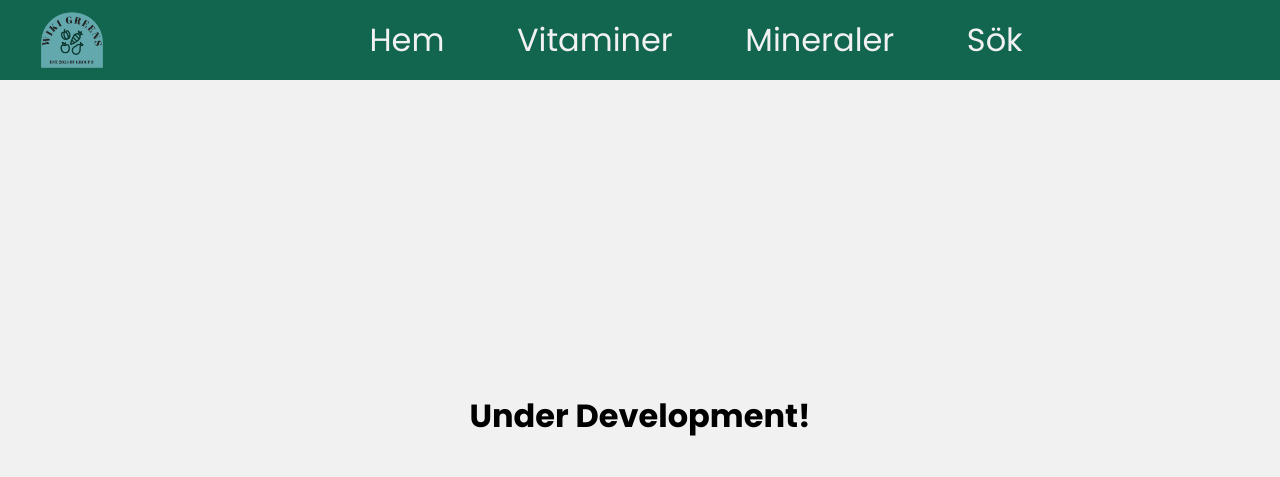
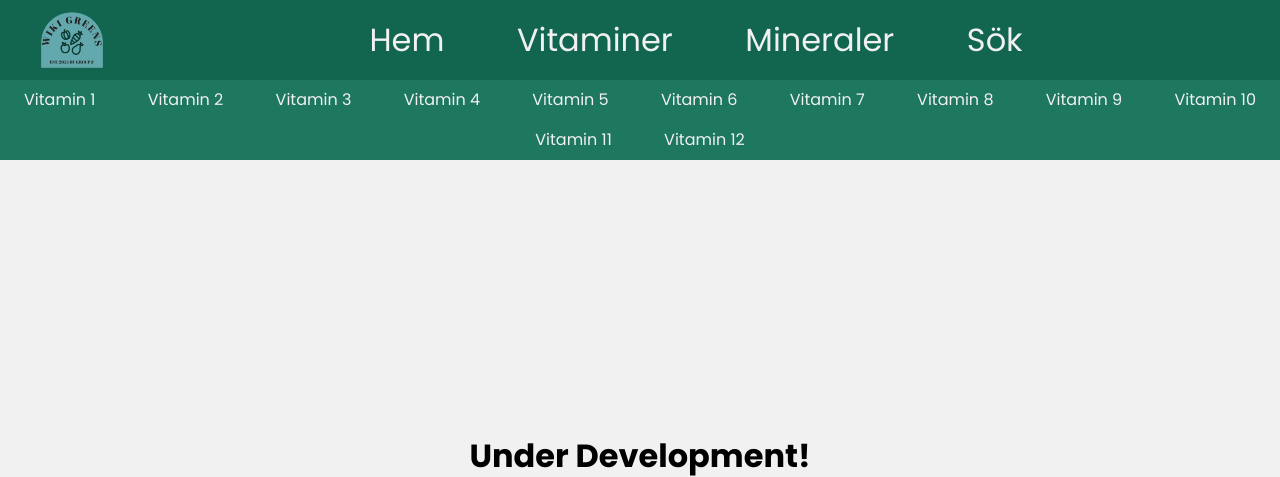
Before and after one commit to Lindayh/nutrition, a Flask app: page /vitaminer in a window 1280 px wide. Shown: the top 477 px of the page. Run offline with Flask 3, Linux system fonts and the light colour scheme.

Commit message:
Created vitamins and minerals submenu

```diff
--- a/static/style.css
+++ b/static/style.css
@@ -44,6 +44,17 @@ body{
     text-decoration: none;
     color: var(--main-bg-color);
     padding: 0 2rem;
+}
+.navbar-submenu{
+    text-align: center;
+    background-color: #1e775f;
+}
+.navbar-submenu a{
+    text-decoration: none;
+    color: var(--main-bg-color);
+    height: 5vh;
+    line-height: 5vh;
+    padding: 0 1.5rem;
 }
 footer{
     display: flex;
--- a/templates/base.html
+++ b/templates/base.html
@@ -10,7 +10,8 @@
 <body>
     <header class="header">
 
-        <nav class="main-nav">
+        <navbar>
+            <div class="main-nav">
                <div class="logo">
                    <Img src="/static/images/WikiGreensV1.png" alt="WikiGreens" height="100%"></Img>
                </div>
@@ -20,7 +21,10 @@
                    <a href="/mineraler">Mineraler</a>
                    <a href="/search">Sök</a>
                </div>
-        </nav>
+            </div>
+               {% block navbar_submenu %}
+               {% endblock %}
+        </navbar>
     </header>
     {% block content %}
     {% endblock %}
--- a/templates/vitaminer.html
+++ b/templates/vitaminer.html
@@ -1,6 +1,23 @@
 {% extends "base.html"%}
 
 {% block title %}vitaminer{% endblock %}
+
+{% block navbar_submenu %}
+<div class="navbar-submenu">
+    <a href="#">Vitamin 1</a>
+    <a href="#">Vitamin 2</a>
+    <a href="#">Vitamin 3</a>
+    <a href="#">Vitamin 4</a>
+    <a href="#">Vitamin 5</a>
+    <a href="#">Vitamin 6</a>
+    <a href="#">Vitamin 7</a>
+    <a href="#">Vitamin 8</a>
+    <a href="#">Vitamin 9</a>
+    <a href="#">Vitamin 10</a>
+    <a href="#">Vitamin 11</a>
+    <a href="#">Vitamin 12</a>
+</div>
+{% endblock %}
 
 {% block content %}
 <div class="route-container">
```
Also changed, not shown: templates/mineraler.html (+16 -0 lines). Lines whose indentation alone changed are shown as unchanged.
